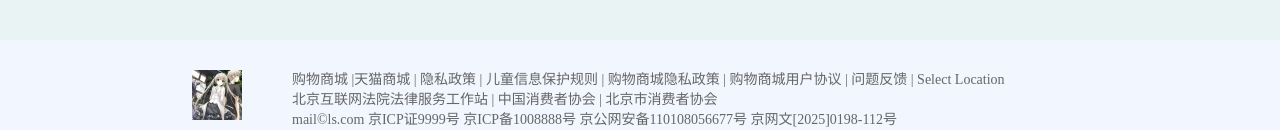
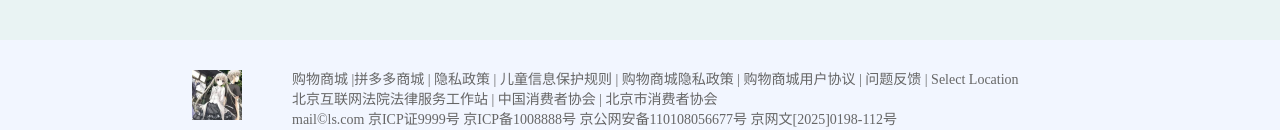
Before and after one commit to Mou-Zhe/shoppingCentres, a Vue app in the folder vue/: page /front/Home in a window 1280 px wide. Shown: the part 820-950 px from the top of the page. Built offline with nearby package versions, Linux system fonts and the light colour scheme; no server answers; sample sign-in values are in the browser's storage.

Commit message:
谋者提交V17 修复Footer

```diff
--- a/vue/src/components/Footer.vue
+++ b/vue/src/components/Footer.vue
@@ -4,7 +4,7 @@
       <div style="display: flex;">
         <div style="width: 100px;"><img style="width: 50px" src="@/assets/imgs/logo.png" alt=""></div>
         <div style="flex: 1">
-          <div>购物商城  |天猫商城 | 隐私政策 | 儿童信息保护规则 | 购物商城隐私政策 | 购物商城用户协议 | 问题反馈 | Select Location</div>
+          <div>购物商城  |拼多多商城 | 隐私政策 | 儿童信息保护规则 | 购物商城隐私政策 | 购物商城用户协议 | 问题反馈 | Select Location</div>
 
           <div>北京互联网法院法律服务工作站 | 中国消费者协会 | 北京市消费者协会</div>
 
--- a/vue/src/views/Front.vue
+++ b/vue/src/views/Front.vue
@@ -60,6 +60,7 @@
 <script setup>
 import router from "@/router/index.js";
 import {reactive} from "vue";
+import Footer from "@/components/Footer.vue";
 
 
 const data=reactive({
```
